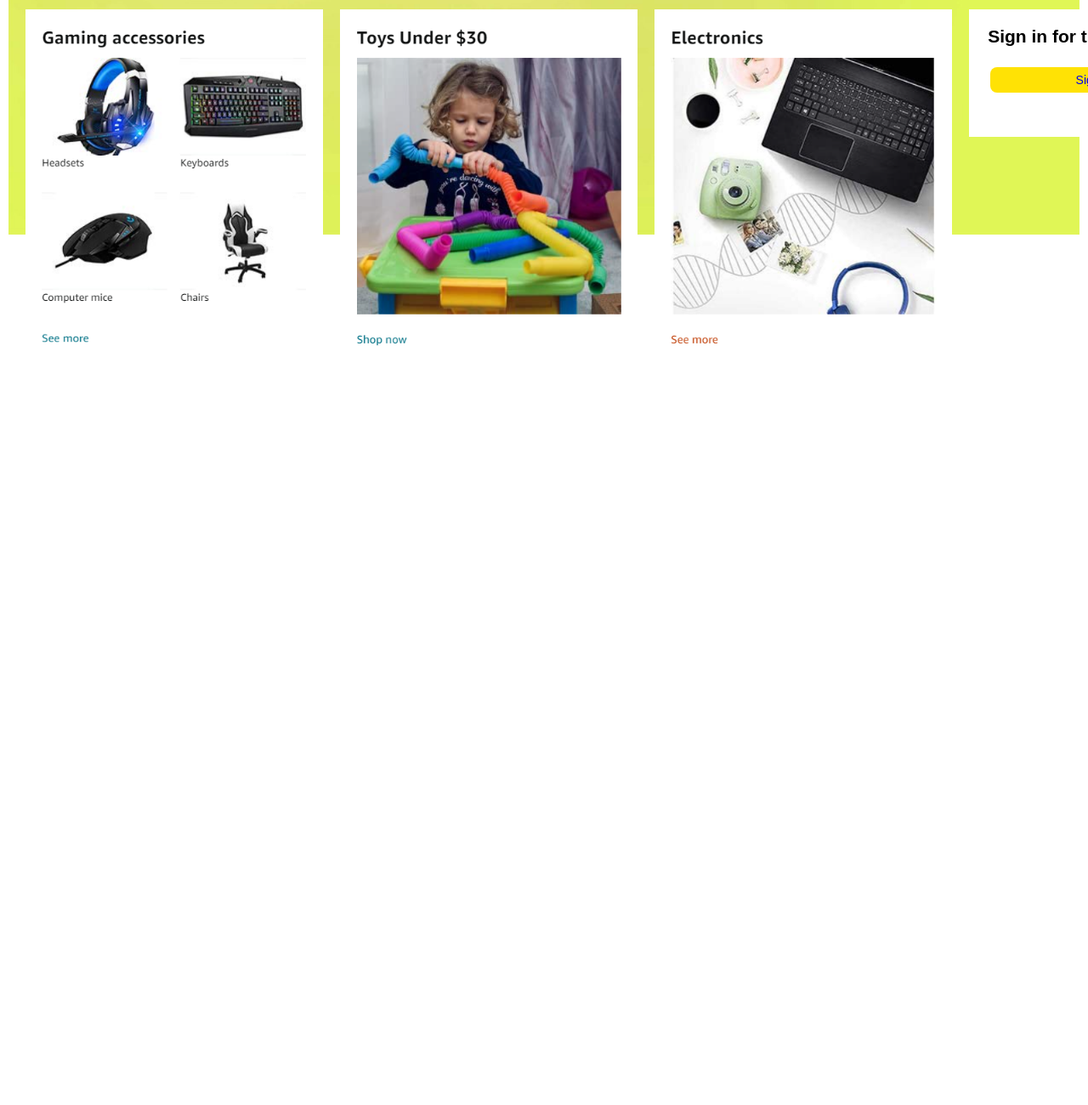
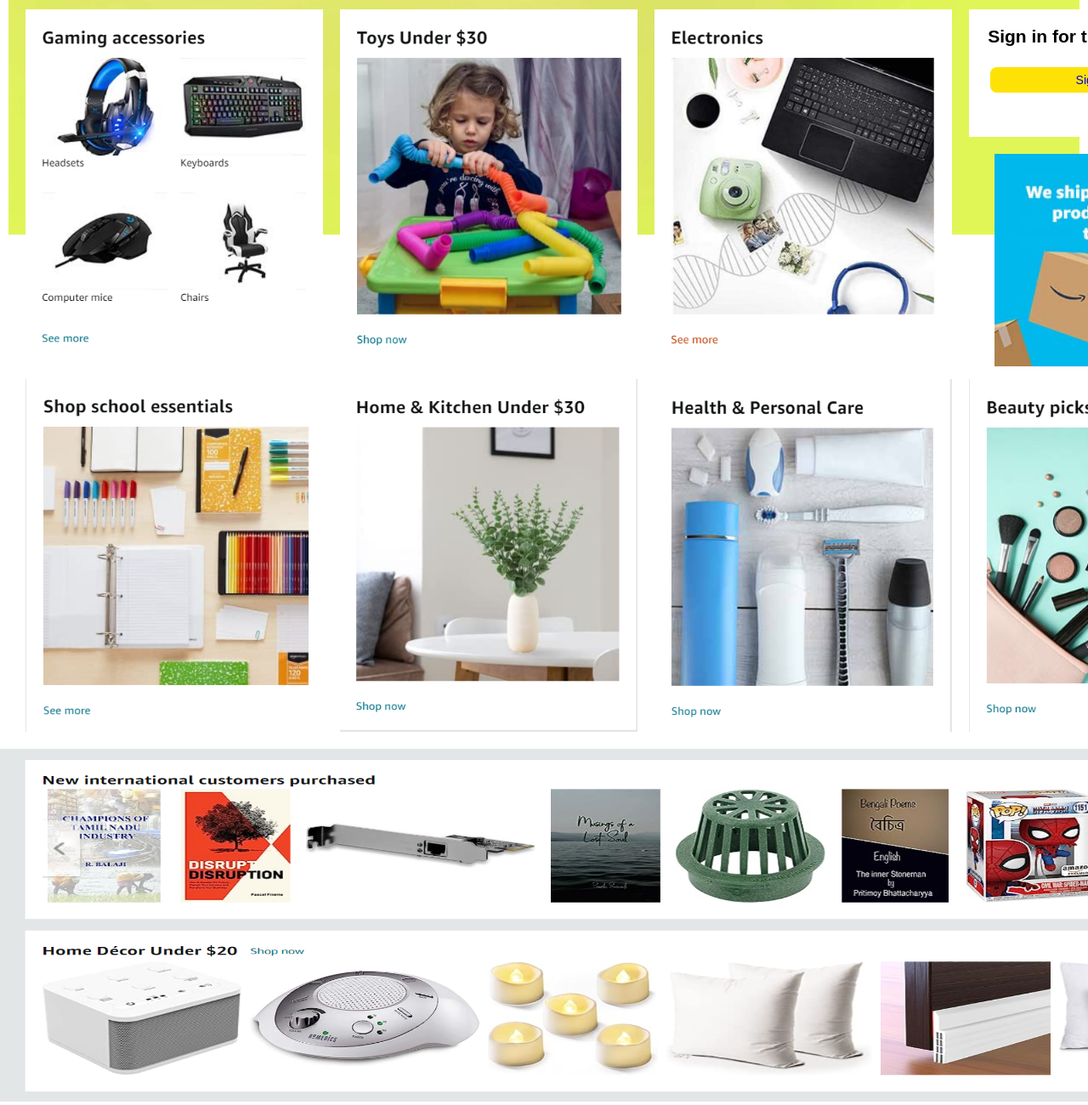
Before and after one commit to Vivek-bhatt08/ProjectXYZ, a plain HTML site: page Amazon clone/amazon.html in a window 1280 px wide. Shown: the part 379-1679 px from the top of the page at 85% size. Before the commit the page ends 809 px from the top, so only its background shows below. Drawn offline with Linux system fonts and the light colour scheme.

Commit message:
content added

```diff
--- a/Amazon clone/amazon.html
+++ b/Amazon clone/amazon.html
@@ -105,5 +105,25 @@
             <button class="sign-in-button-box"><a href="signin.html" style="text-decoration:none;">Sign in securely</a></button>
         </div>
     </div>
+    <div class="row4-img4">
+        <img src="Screenshot 2023-09-02 235248.png" height="250px" width="300px">
+    </div>
+    <div class="row5-img1">
+        <img src="Screenshot 2023-09-03 000101.png" height="415px" width="350px">
+    </div>
+    <div class="row5-img2">
+        <img src="Screenshot 2023-09-03 000118.png" height="415px" width="350px">
+    </div>
+    <div class="row5-img3">
+        <img src="Screenshot 2023-09-03 000133.png" height="415px" width="350px">
+    </div>
+    <div class="row5-img4">
+        <img src="Screenshot 2023-09-03 000154.png" height="415px" width="350px">
+    </div>
+    <div class="row6">
+        <img src="Screenshot 2023-09-03 001557.png" height="415px" width="1520px">
+    </div>
 
+</body>
+</script>
 </html>
--- a/Amazon clone/style.css
+++ b/Amazon clone/style.css
@@ -298,3 +298,46 @@
 .sign-in-button-box:hover{
     background-color: rgb(235, 186, 52);
 }
+.row4-img4{
+    height: 250px;
+    width: 300px;
+    position: absolute;
+       top: 560px;
+       left: 1170px;
+}
+.row5-img1{
+    height: 415px;
+    width: 350px;
+    position: absolute;
+       top: 825px;
+       left: 30px;
+    background-color: yellow;
+}
+.row5-img2{
+    height: 415px;
+    width: 350px;
+    position: absolute;
+       top: 825px;
+       left: 400px;
+}
+.row5-img3{
+    height: 415px;
+    width: 350px;
+    position: absolute;
+       top: 825px;
+       left: 770px;
+}
+.row5-img4{
+    height: 415px;
+    width: 350px;
+    position: absolute;
+       top: 825px;
+       left: 1140px;
+}
+.row6{
+    height: 415px;
+    width: 1520px;
+    position: absolute;
+       top: 1260px;
+       left: 0px;
+}
```
Also changed, not shown: Amazon clone/Screenshot 2023-09-03 000101.png (added), Amazon clone/Screenshot 2023-09-03 000118.png (added), Amazon clone/Screenshot 2023-09-03 000133.png (added), Amazon clone/Screenshot 2023-09-03 000154.png (added), Amazon clone/Screenshot 2023-09-03 001557.png (added).
